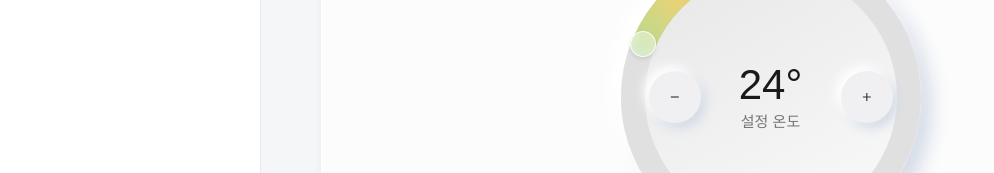
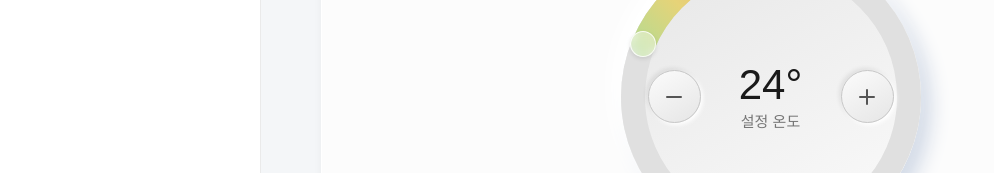
Before and after one commit to johneybi/IotDesignsystem, a React (Vite) app: page / in a window 1280 px wide. Both pictures are taken after a click on the button "Inputs". Shown: the part 439-612 px from the top of the page, without its empty margins (0-994 px from the left). Built offline with nearby package versions, Linux system fonts and the light colour scheme.

Commit message:
fix/refactoring

```diff
--- a/package.json
+++ b/package.json
@@ -10,6 +10,7 @@
     "preview": "vite preview"
   },
   "dependencies": {
+    "lucide-react": "^0.563.0",
     "react": "^19.2.0",
     "react-dom": "^19.2.0"
   },
--- a/src/components/inputs/Button/Button.module.css
+++ b/src/components/inputs/Button/Button.module.css
@@ -21,10 +21,21 @@
 
 /* Eliminate any browser default focus/hover outlines */
 .button:focus,
-.button:hover,
-.button:active {
+.button:hover {
   outline: none;
   border-color: #c7c7c7; /* Ensure border color doesn't change implicitly */
+}
+
+/* Active State (Pressed) */
+/* Active State (Pressed) */
+.button:active:not(:disabled) {
+  background: linear-gradient(-30deg, rgb(232, 232, 232) 11.254%, rgb(248, 248, 248) 84.422%);
+  box-shadow:
+    inset -2px -2px 4px rgba(255, 255, 255, 0.9),
+    inset 2px 2px 5px rgba(0, 0, 0, 0.15);
+  color: var(--button-active-color, #555);
+  border-color: #c7c7c7;
+  outline: none;
 }
 
 /* --- Variants --- */
@@ -49,7 +60,7 @@
   box-shadow:
     inset -2px -2px 4px rgba(255, 255, 255, 0.9),
     inset 2px 2px 5px rgba(0, 0, 0, 0.15);
-  color: #ff9f0a;
+  color: var(--button-active-color, #555);
   border-color: #c7c7c7; /* Maintain consistent border */
 }
 
--- a/src/components/inputs/TemperatureControl/TemperatureControl.jsx
+++ b/src/components/inputs/TemperatureControl/TemperatureControl.jsx
@@ -1,5 +1,7 @@
 import React from 'react';
 import styles from './TemperatureControl.module.css';
+import Button from '../Button/Button';
+import { Minus, Plus } from 'lucide-react';
 
 const TemperatureControl = ({
   targetTemp = 24,
@@ -131,32 +133,24 @@ const TemperatureControl = ({
 
       {/* Controls */}
       <div className={styles.controls}>
-        <button
-          className={styles.button}
+        <Button
           onClick={handleDecrease}
           disabled={targetTemp <= min}
           aria-label="Decrease temperature"
-        >
-          <svg viewBox="0 0 24 24">
-            <path d="M19 13H5v-2h14v2z" />
-          </svg>
-        </button>
+          icon={<Minus size={24} />}
+        />
 
         <div className={styles.display}>
           <span className={styles.temperature}>{targetTemp}°</span>
           <span className={styles.label}>설정 온도</span>
         </div>
 
-        <button
-          className={styles.button}
+        <Button
           onClick={handleIncrease}
           disabled={targetTemp >= max}
           aria-label="Increase temperature"
-        >
-          <svg viewBox="0 0 24 24">
-            <path d="M19 13h-6v6h-2v-6H5v-2h6V5h2v6h6v2z" />
-          </svg>
-        </button>
+          icon={<Plus size={24} />}
+        />
       </div>
     </div>
   );
--- a/src/components/inputs/TemperatureControl/TemperatureControl.module.css
+++ b/src/components/inputs/TemperatureControl/TemperatureControl.module.css
@@ -106,35 +106,3 @@
   color: #757575;
   margin-top: 0px;
 }
-
-/* Neumorphic Buttons */
-.button {
-  width: 52px;
-  height: 52px;
-  border-radius: 50%;
-  border: none;
-  background: #f0f0f3;
-  box-shadow: -5px -5px 12px #ffffff, 5px 5px 12px #d1d9e6;
-  display: flex;
-  align-items: center;
-  justify-content: center;
-  cursor: pointer;
-  transition: all 0.2s ease;
-  color: #333;
-}
-
-.button:active:not(:disabled) {
-  box-shadow: inset -4px -4px 10px #ffffff, inset 4px 4px 10px #d1d9e6;
-}
-
-.button:disabled {
-  opacity: 0.5;
-  cursor: not-allowed;
-  box-shadow: none;
-}
-
-.button svg {
-  width: 28px;
-  height: 28px;
-  fill: currentColor;
-}
```
Also changed, not shown: 1 other file (tests, documents, lock files or other folders).
